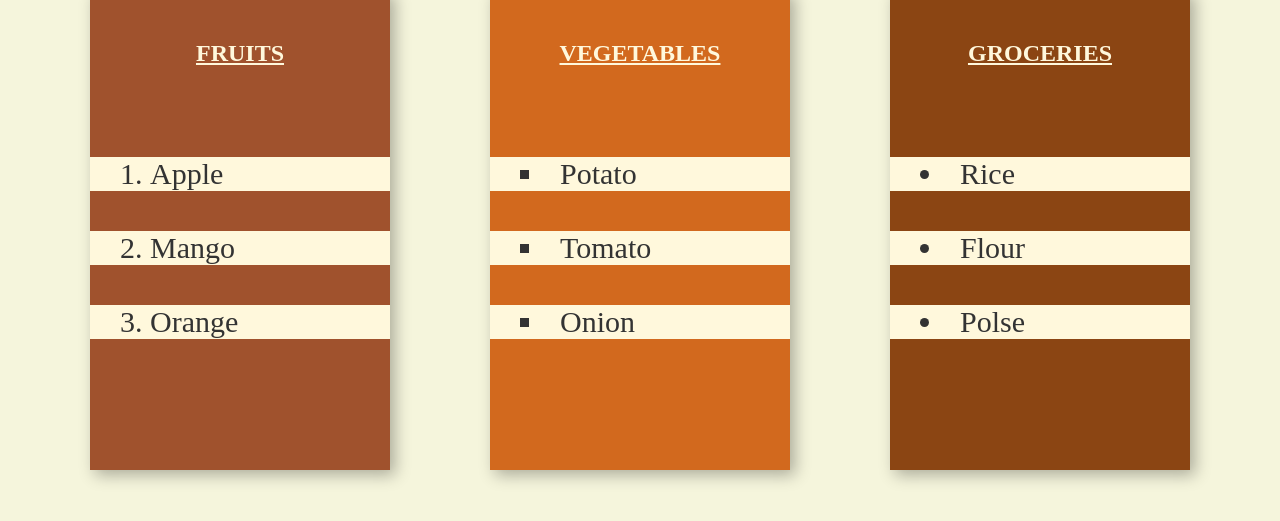
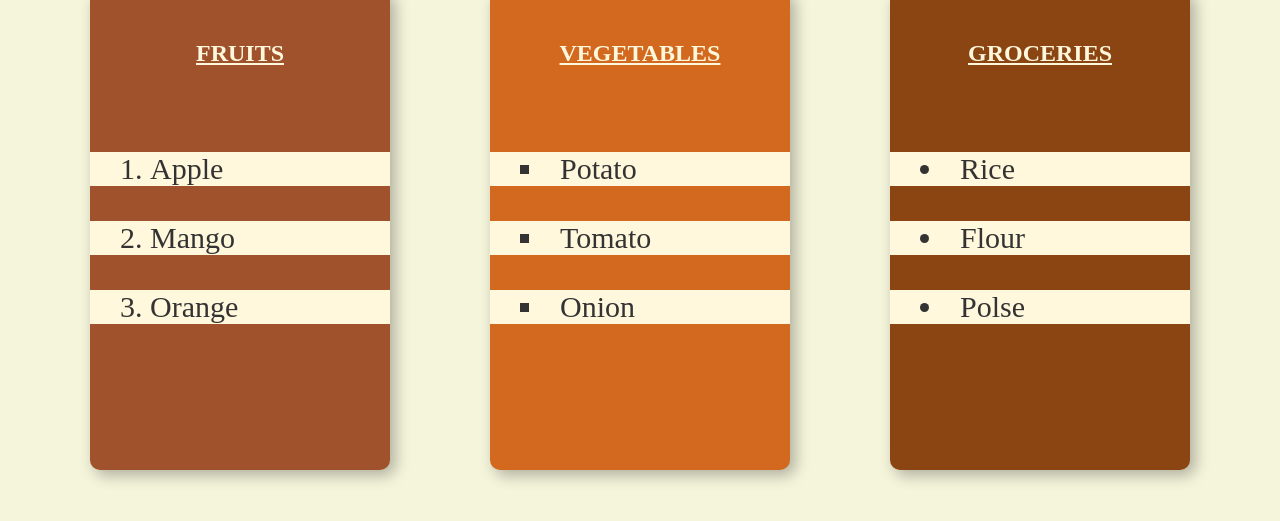
Before and after one commit to Leejaw-Chitrakar/html, a plain HTML site: page listExample/Assignment.html in a window 1280 px wide. Shown: the part 209-730 px from the top of the page. Drawn offline with Linux system fonts and the light colour scheme.

Commit message:
Uptaded Assignment

```diff
--- a/listExample/Assignment.css
+++ b/listExample/Assignment.css
@@ -9,7 +9,7 @@ ul,ol{
     width: 300px;
 }
 li{
-    margin: 10px 0px 20px 0px;
+    margin: 5px 0px 20px 0px;
     background-color: #FFF8DC;
     color: #333333;
     list-style-position: inside;
@@ -54,6 +54,7 @@ h2{
     margin: 50px;
     height: 60vh;
     box-shadow: 5px 5px 15px rgba(0, 0, 0, 0.3);
+    border-radius: 10px;
 }
 
 .vegetables{
@@ -61,12 +62,14 @@ h2{
     margin: 50px;
     height: 60vh;
     box-shadow: 5px 5px 15px rgba(0, 0, 0, 0.3);;
+    border-radius: 10px;
 }
 .groceries{
     background-color: #8B4513;
     margin: 50px;
     height: 60vh;
     box-shadow: 5px 5px 15px rgba(0, 0, 0, 0.3);
+    border-radius: 10px;
 }
 
 .headline{
```
